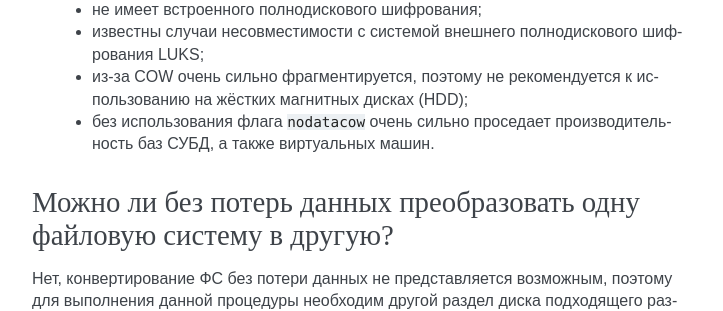
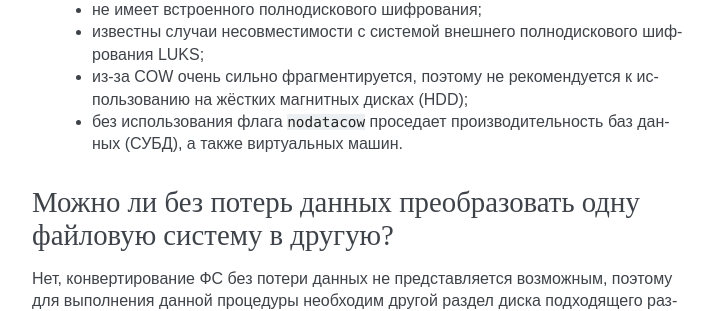
Before and after one commit to RussianFedora/FAQ, a Sphinx documentation site: the page built from source/installation.rst, in a window 1280 px wide and 900 px high, scrolled down 5455 px. Shown: the part 147-458 px from the top of the window, without its empty margins (388-1111 px from the left). Built offline with Sphinx 7.4.7, drawn with Linux system fonts in a browser that asks for light colours; comment, search, counter and statistics services are not loaded; part of the change alters nothing that is shown.

```diff
--- a/source/installation.rst
+++ b/source/installation.rst
@@ -268,7 +268,7 @@
 
 Сохраним изменения в файле и :ref:`пересоберём <initrd-rebuild>` initrd.
 
-.. index:: file system, selection, fs, ext4, xfs
+.. index:: file system, selection, fs, ext4, xfs, btrfs
 .. _fs-selection:
 
 Какую файловую систему рекомендуется использовать на Fedora?
@@ -280,7 +280,7 @@
 
 Для хранения больших объёмов данных можно использовать `XFS <https://ru.wikipedia.org/wiki/XFS>`__. Это также стабильная и быстрая ФС, но следует помнить, что при сбоях электропитания вместо файлов, в которые в этот момент шла запись, могут оказаться нули. Таким образом, XFS лучше применять только если есть источник бесперебойного питания (UPS) либо на ноутбуках.
 
-.. index:: file system, fs, btrfs
+.. index:: file system, fs, btrfs, selection
 .. _fs-btrfs:
 
 Что вы скажете об установке системы на BTRFS?
@@ -303,7 +303,7 @@
   * не имеет встроенного полнодискового шифрования;
   * известны случаи несовместимости с системой внешнего полнодискового шифрования LUKS;
   * из-за COW очень сильно фрагментируется, поэтому не рекомендуется к использованию на жёстких магнитных дисках (HDD);
-  * без использования флага ``nodatacow`` очень сильно проседает производительность баз СУБД, а также виртуальных машин.
+  * без использования флага ``nodatacow`` проседает производительность баз данных (СУБД), а также виртуальных машин.
 
 .. index:: file system, convert, fs
 .. _fs-convert:
```
